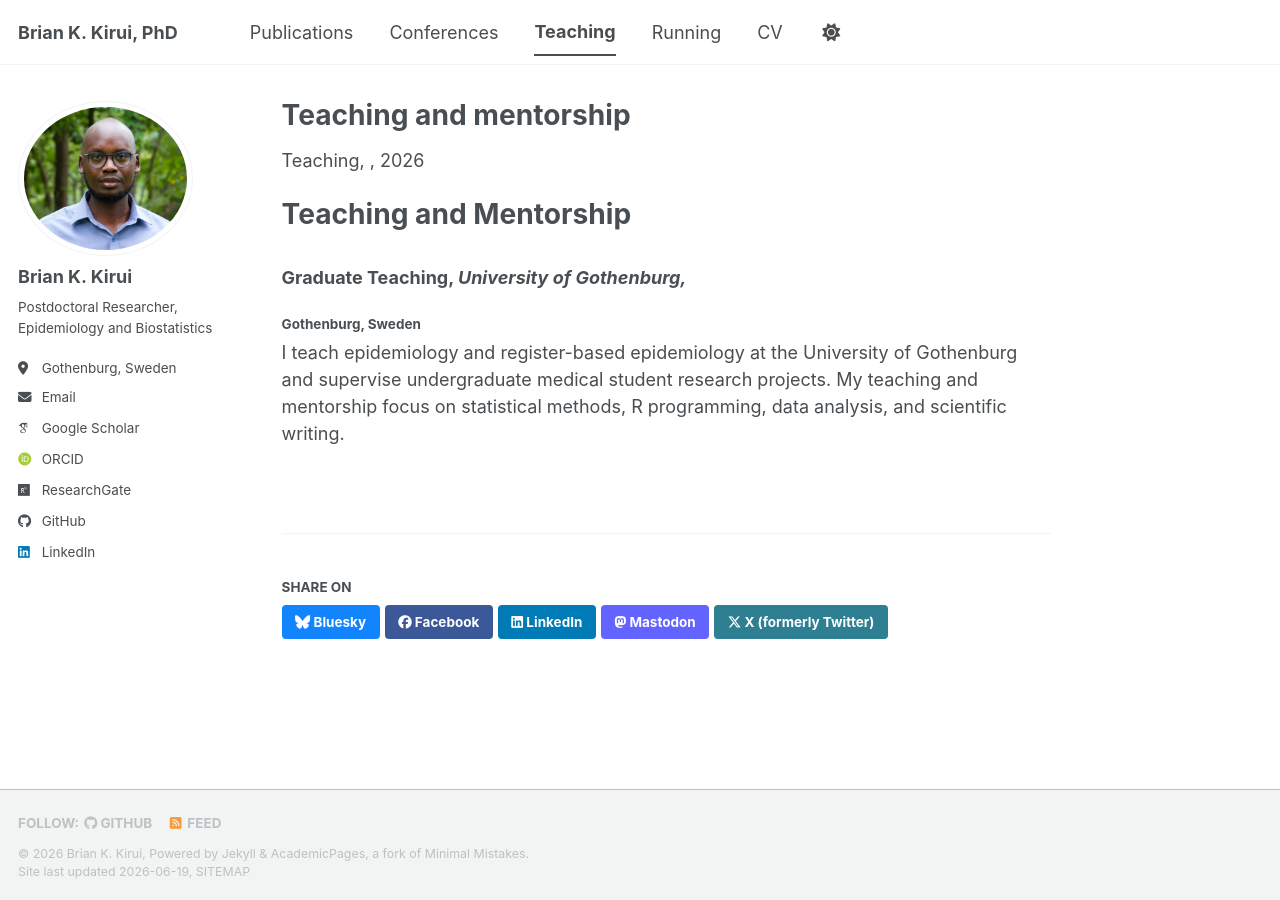
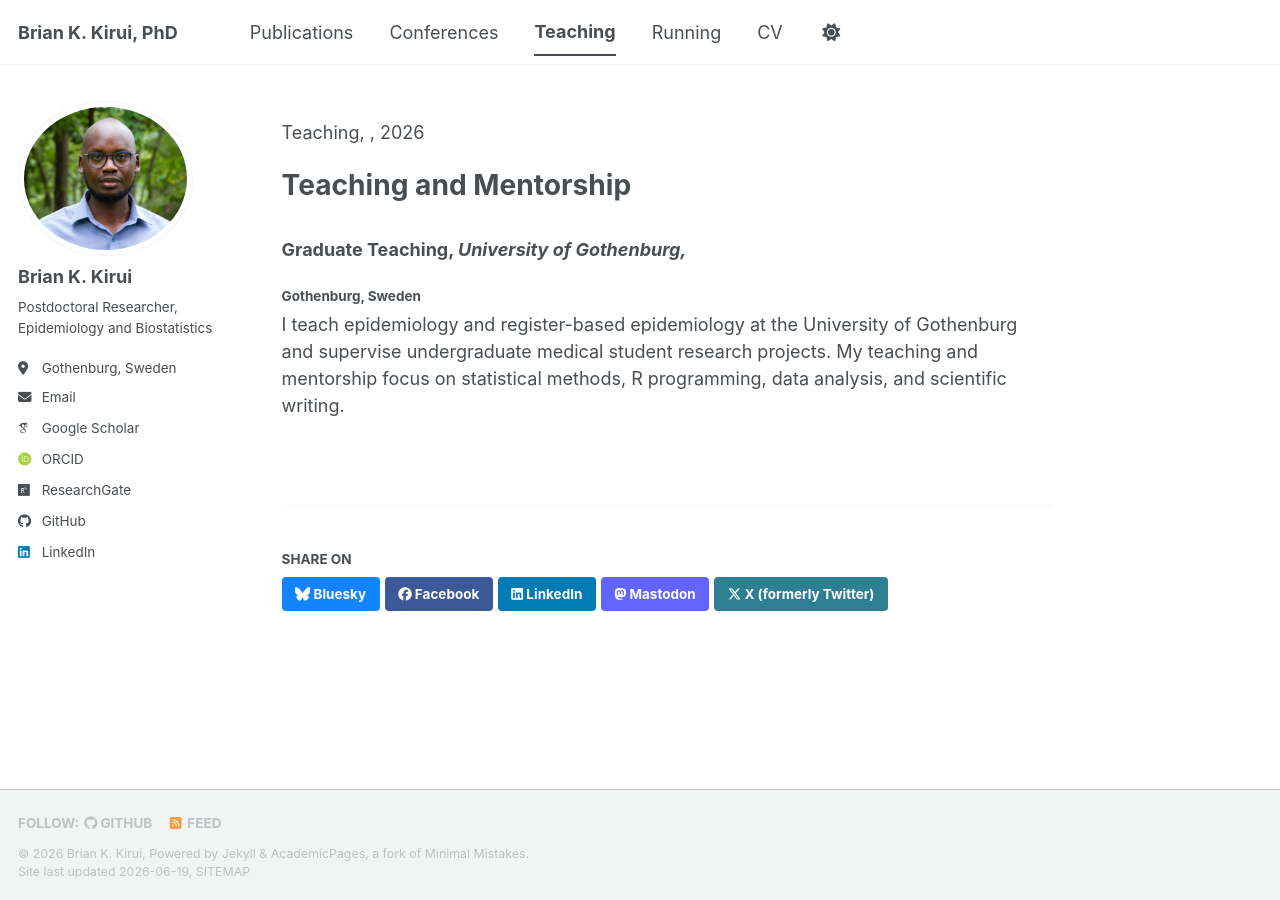
Before and after one commit to BrianKibiwott/briankibiwott.github.io, a Jekyll site: the page built from _teaching/teaching-and-mentorship.md, in a window 1280 px wide. Built offline with Jekyll 4.4.1, drawn with Linux system fonts in a browser that asks for light colours; some web fonts are replaced; a script bundle is joined from its source files by our own code; library files that are not in the unit come from our copies.

Commit message:
Final website updates 3 20260619

```diff
--- a/_teaching/teaching-and-mentorship.md
+++ b/_teaching/teaching-and-mentorship.md
@@ -1,8 +1,8 @@
 ---
-title: "Teaching and mentorship"
+title: ""
 collection: teaching
 type: "Teaching"
-permalink: /teaching/teaching-and-mentorship
+permalink: /teaching/
 ---
 # Teaching and Mentorship
 
```
Also changed, not shown: _pages/about.md (+0 -3 lines), _running/running.md (+1 -1 lines), _talks/talks.md (+2 -1 lines).
